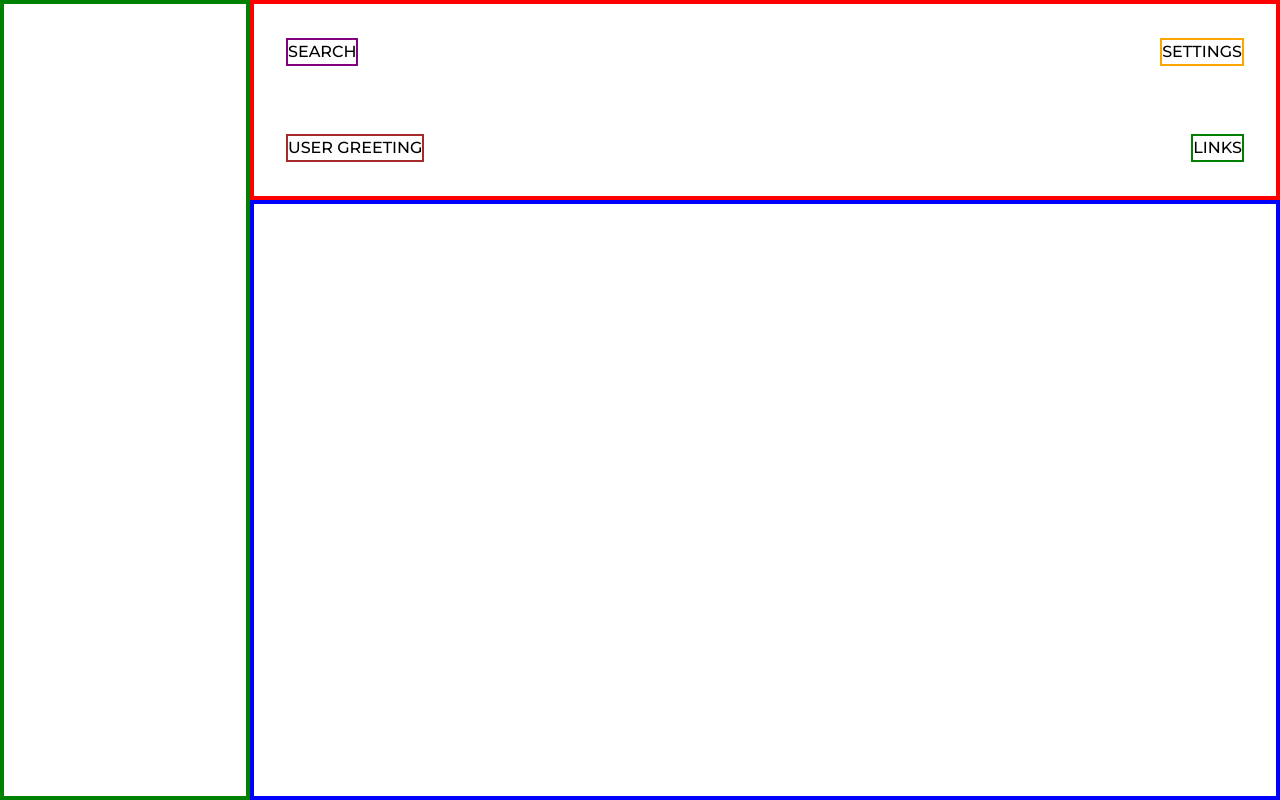
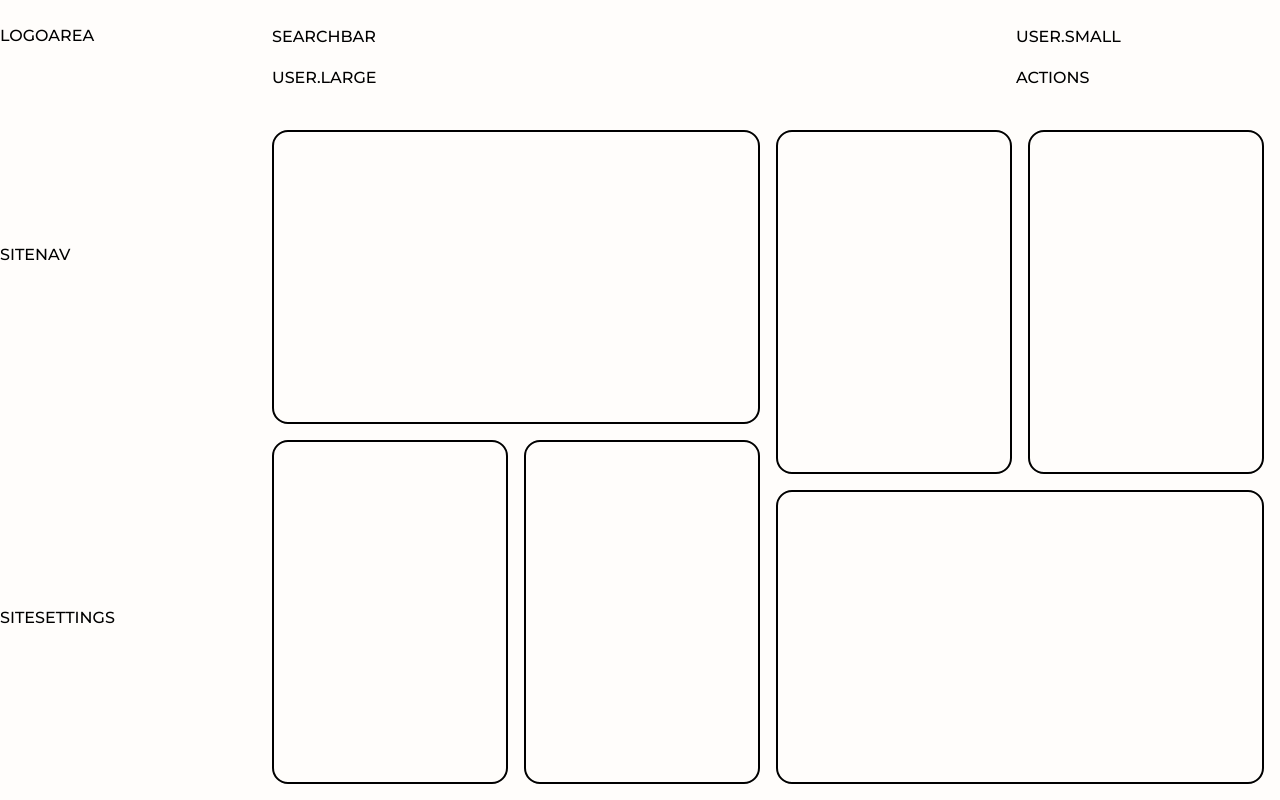
Before and after one commit to NCDUBS11/top_admin_dash, a plain HTML site: page index.html in a window 1280 px wide. Drawn offline with Linux system fonts and the light colour scheme.

Commit message:
Starter layout for content area

```diff
--- a/index.html
+++ b/index.html
@@ -3,44 +3,45 @@
 <html lang="en">
 <head>
     <meta charset="UTF-8">
+    <title>Admin Dashboard</title>
     <meta name="viewport" content="width=device-width, initial-scale=1.0">
-    <title>Admin Dashboard</title>
     <link rel="stylesheet" href="./styles.css">
     <script defer src="./index.html"></script>
 </head>
 <body>
     <div class="container">
-        <div class="header">
-            <div class="search-bar">SEARCH</div>
-            <div class="settings">
-                SETTINGS
-                <!-- <div class="light_dark">
-                    light-dark mode
-                </div>
-                <div class="alert">
-                    alert
-                </div>
-                <div class="user-account">
-                    user name and logo
-                </div> -->
+        <header>
+            <div id="searchBar">
+                searchbar
             </div>
-            <div class="user-greeting">
-                USER GREETING
-                <!-- <div class="logo-big"></div>
-                <div class="greet">
-                    <p>Hi there,</p>
-                    <div class="user">Nick</div> -->
+            <div id="user" class="small">
+                user.small
             </div>
-            <div class="links">
-                LINKS
-                <!-- <button></button>
-                <button></button>
-                <button></button> -->
+            <div id="user" class="large">
+                user.large
             </div>
-        </div>
-        <div class="main-content">
-        </div>
-        <div class="sidebar">
+            <div id="actions">
+                actions
+            </div>
+        </header>
+        <nav>
+            <div class="logoArea">
+                logoArea
+            </div>
+            <div class="siteNav">
+                siteNav
+            </div>
+            <div class="siteSet">
+                siteSettings
+            </div>
+        </nav>
+        <div id="content">
+            <div class="c1"></div>
+            <div class="c2"></div>
+            <div class="c3"></div>
+            <div class="c4"></div>
+            <div class="c5"></div>
+            <div class="c6"></div>
         </div>
     </div>
 </body>
--- a/styles.css
+++ b/styles.css
@@ -12,61 +12,168 @@
     font-weight: 500;
 }
 
-body{
-    height: 100vh;
+:root{
+    --main-font-color: black;
+    --main-bg-color: rgb(255, 253, 251);
+    --main-boarder-color: rgb(82, 81, 81);
+    --second-bg-color:  rgb(82, 81, 81);
 }
 
 .container{
+    height: 100vh;
     display: grid;
-    height: 100%;
-    grid-template-rows: 200px 1fr;
-    grid-auto-columns: 250px 1fr;
-
+    text-transform: uppercase;
+    grid-template-columns: 1fr 4fr;
+    grid-template-rows: 1fr 6fr;
+    grid-template-areas:
+        "nav header"
+        "nav content";
+    background-color: var(--main-bg-color);
+    background-o
 }
 
-.header{
-    border: 4px solid red;
-    grid-area: 1 / 2 / 2 / 3;
+header{
+    padding: 1rem;
+    grid-area: header;
     display: grid;
+    grid-template-columns: 6fr 2fr;
     grid-template-rows: 1fr 1fr;
-    grid-auto-columns: minmax(500px, 1fr) minmax(400px, 600px);
-    padding: 0 2rem;
+    grid-template-areas:
+        "searchBar userSmall"
+        "userLarge actions";
+    align-items: center;
+    border-right: 2px solid var(--main-border-color);
 }
 
-.search-bar{
-    border: 2px solid purple;
-    grid-area: 1 / 1 / 2 / 2;
-    justify-self: left;
-    align-self: center;
+#searchBar{
+    grid-area: searchBar;
 }
 
-.settings{
-    border: 2px solid orange;
-    grid-area: 1 / 2 / 2 / 3;
-    justify-self: right;
-    align-self: center;
+#user.small{
+    grid-area: userSmall;
+}
+#user.large{
+    grid-area: userLarge;
+}
+#actions{
+    grid-area: actions;
 }
 
-.user-greeting{
-    border: 2px solid brown;
-    grid-area: 2 / 1 / 3 / 2;
-    justify-self: left;
-    align-self: center;
+nav{
+    grid-area: nav;
+    display: grid;
+    grid-template-columns: 1fr;
+    grid-template-rows: 1fr 5fr 5fr;
+    grid-template-areas:
+        "logoArea"
+        "siteNav"
+        "siteSet";
+    align-items: center;
 }
 
-.links{
-    border: 2px solid green;
-    grid-area: 2 / 2 / 3 / 3;
-    justify-self: right;
-    align-self: center;
+.logoArea{
+    grid-area: logoArea;
 }
 
-.main-content{
-    border: 4px solid blue;
-    grid-area: 2 / 2 / 3 / 3;
+#siteNav{
+    grid-area: siteNav;
 }
 
-.sidebar{
-    border: 4px solid green;
-    grid-area: 1 / 1 / 3 / 2;
+#siteSet{
+    grid-area: siteSet;
 }
+
+#content{
+    grid-area: content;
+    padding: 1rem;
+    display: grid;
+    gap: 1rem;
+    grid-template-columns: repeat(4,1fr);
+    grid-template-rows: 1fr 1fr 0.25fr 1fr 1fr;
+    grid-template-areas:
+        "c1 c1 c2 c3"
+        "c1 c1 c2 c3"
+        "c4 c5 c2 c3"
+        "c4 c5 c6 c6"
+        "c4 c5 c6 c6";
+    align-items: center;
+    justify-items: center;
+}
+
+#content>*{
+    border-radius: 1rem;
+    border: 2px solid black;
+    width: 100%;
+    height: 100%;
+}
+
+#content>.c1{
+    grid-area: c1;
+}
+
+#content>.c2{
+    grid-area: c2;
+}
+
+#content>.c3{
+    grid-area: c3;
+}
+
+#content>.c4{
+    grid-area: c4;
+}
+
+#content>.c5{
+    grid-area: c5;
+}
+
+#content>.c6{
+    grid-area: c6;
+}
+
+
+
+
+
+
+
+
+
+
+
+
+
+
+
+
+
+
+@media (max-width: 500px) {
+    .container{
+        height: 100vh;
+        display: grid;
+        text-transform: uppercase;
+        grid-template-columns: 1fr;
+        grid-template-rows: 1.5fr 1fr 10fr;
+        grid-template-areas:
+            "header"
+            "nav"
+            "content";
+    }
+
+    header{
+        background-color: rgb(0, 163, 163);
+        grid;
+        grid-area: header;
+    }
+
+    nav{
+        background-color: rgb(20, 126, 187);
+        grid-area: nav;
+    }
+
+    #content{
+        background-color: aqua;
+        grid-area: content;
+    }
+}
```
